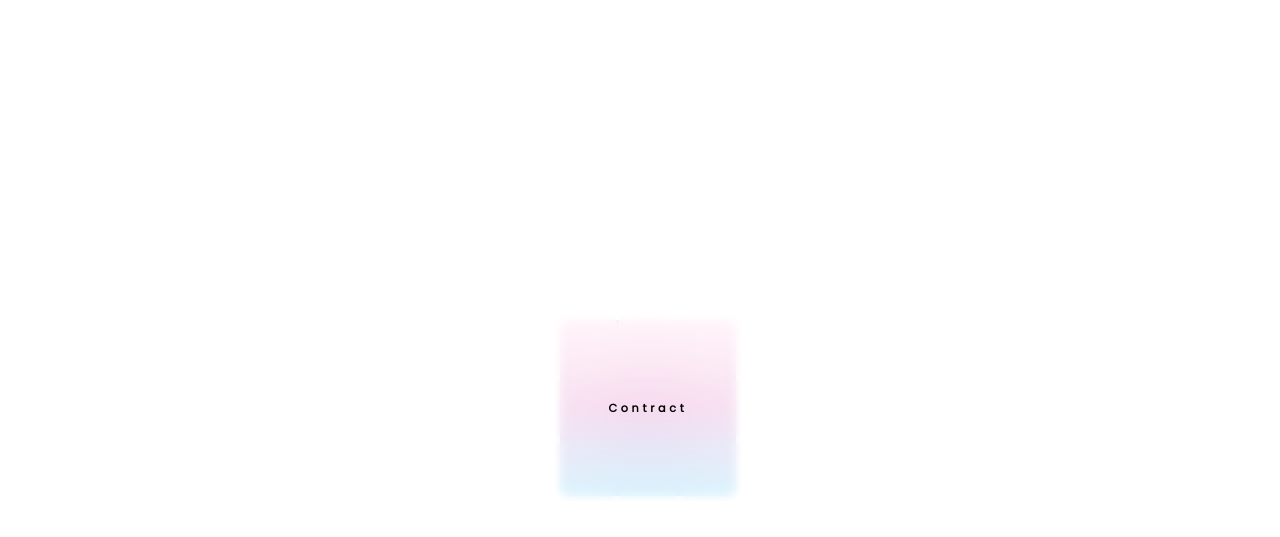
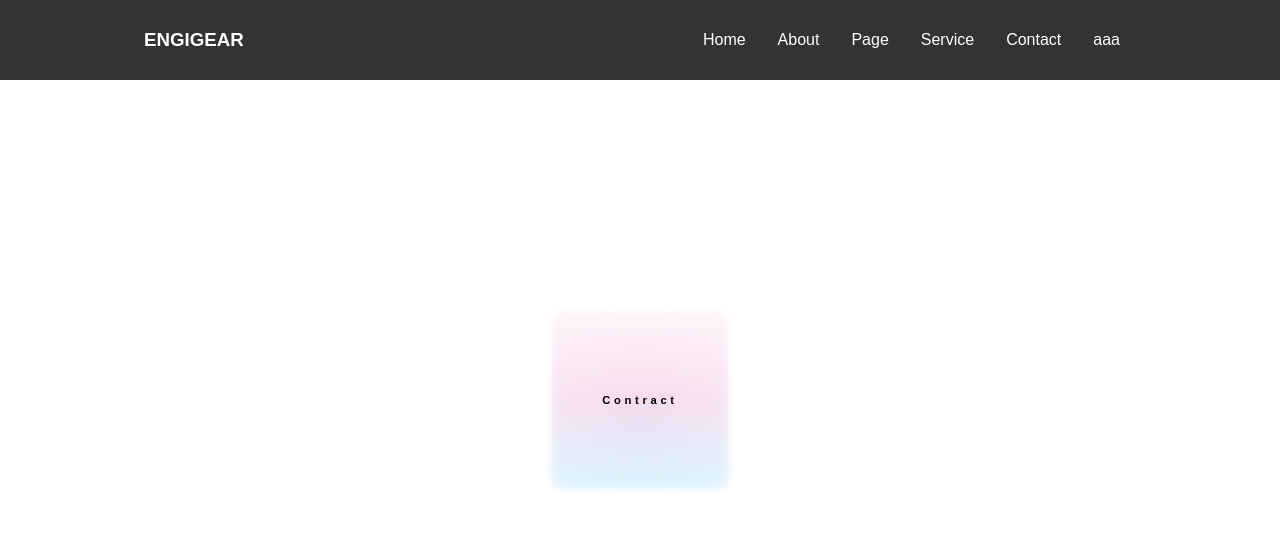
Before and after one commit to apolloS125/web_flask, a Flask app: page /contact in a window 1280 px wide. Shown: the top 537 px of the page. Run offline with Flask 3, Linux system fonts and the light colour scheme; a user stored in the database is signed in; some libraries are stand-ins or nearby versions.

Commit message:
fix contract page

```diff
--- a/static/contact.css
+++ b/static/contact.css
@@ -1,13 +1,60 @@
 @import url("https://fonts.googleapis.com/css2?family=Poppins&display=swap");
 
+/* Global styles */
 body {
-    position: absolute;
-    top: 50%;
-    left: 50%;
-    transform: translate(-50%, -50%);
-    font-family: 'Poppins';
+    margin: 0;
+    padding: 0;
+    font-family: 'Montserrat', sans-serif;
 }
 
+/* Navbar styles */
+nav {
+    position: fixed;
+    top: 0;
+    left: 0;
+    width: 100%;
+    z-index: 999; /* Ensure it stays on top */
+    background-color: #333;
+    color: #fff;
+}
+
+.nav-con {
+    display: flex;
+    justify-content: space-between;
+    align-items: center;
+    height: 80px;
+    padding: 0 9rem; /* Adjust padding instead of margin */
+}
+
+.nav-con .logo h3 a {
+    color: #fff;
+    text-decoration: none;
+}
+
+/* Menu styles */
+ul.menu {
+    display: flex;
+    list-style: none;
+    margin: 0;
+    padding: 0;
+}
+
+ul.menu li {
+    margin: 0 1rem;
+}
+
+ul.menu li a {
+    color: #fff;
+    text-decoration: none;
+    font-size: 12pt;
+}
+
+ul.menu li a:hover {
+    color: yellow;
+    transition: color 0.5s;
+}
+
+/* Main content styles */
 .main_back {
     position: absolute;
     border-radius: 10px;
@@ -26,6 +73,10 @@ body {
     align-items: center;
     justify-content: center;
     z-index: -1;
+    position: absolute;
+    top: 50%;
+    left: 50%;
+    transform: translate(-50%, -50%);
 }
 
 .card {
--- a/templates/contact.html
+++ b/templates/contact.html
@@ -11,6 +11,41 @@
 </head>
 
 <body>
+    <nav>
+        <div class="container">
+            <div class="nav-con">
+                <div class="logo">
+                    <h3><a href="{{ url_for('engigear') }}">ENGIGEAR</a></h3>
+                </div>
+                {% if current_user.is_authenticated %}
+                    <ul class="menu">
+                        <li><a href="{{ url_for('blog') }}">Home</a></li>
+                        <li><a href="#">About</a></li>
+                        <li><a href="https://www.facebook.com/profile.php?id=100076391032639">Page</a></li>
+                        <li><a href="#">Service</a></li>
+                        <li><a href="{{ url_for('contact') }}">Contact</a></li>
+                        <li class="dropdown">
+                            <a href="#" class="dropbtn">{{ current_user.name }}</a>
+                            <div class="dropdown-content">
+                                <a href="{{ url_for('edit') }}">Profile</a>
+                                <a href="{{ url_for('logout') }}">Logout</a>
+                            </div>
+                        </li>
+                    </ul>
+                {% else %}
+                    <ul class="menu">
+                        <li><a href="{{ url_for('blog') }}">Home</a></li>
+                        <li><a href="#">About</a></li>
+                        <li><a href="https://www.facebook.com/profile.php?id=100076391032639">Page</a></li>
+                        <li><a href="#">Service</a></li>
+                        <li><a href="{{ url_for('contact') }}">Contact</a></li>
+                        <li><a href="{{ url_for('login') }}">Login</a></li>
+                    </ul>
+                {% endif %}
+            </div>
+        </div>
+    </nav>
+
     <div class="main">
         <div class="card">
             <span class="instagram"><i class="fab fa-instagram"></i></span>
```
Also changed, not shown: other parts of static/contact.css (+33 -11 lines).
